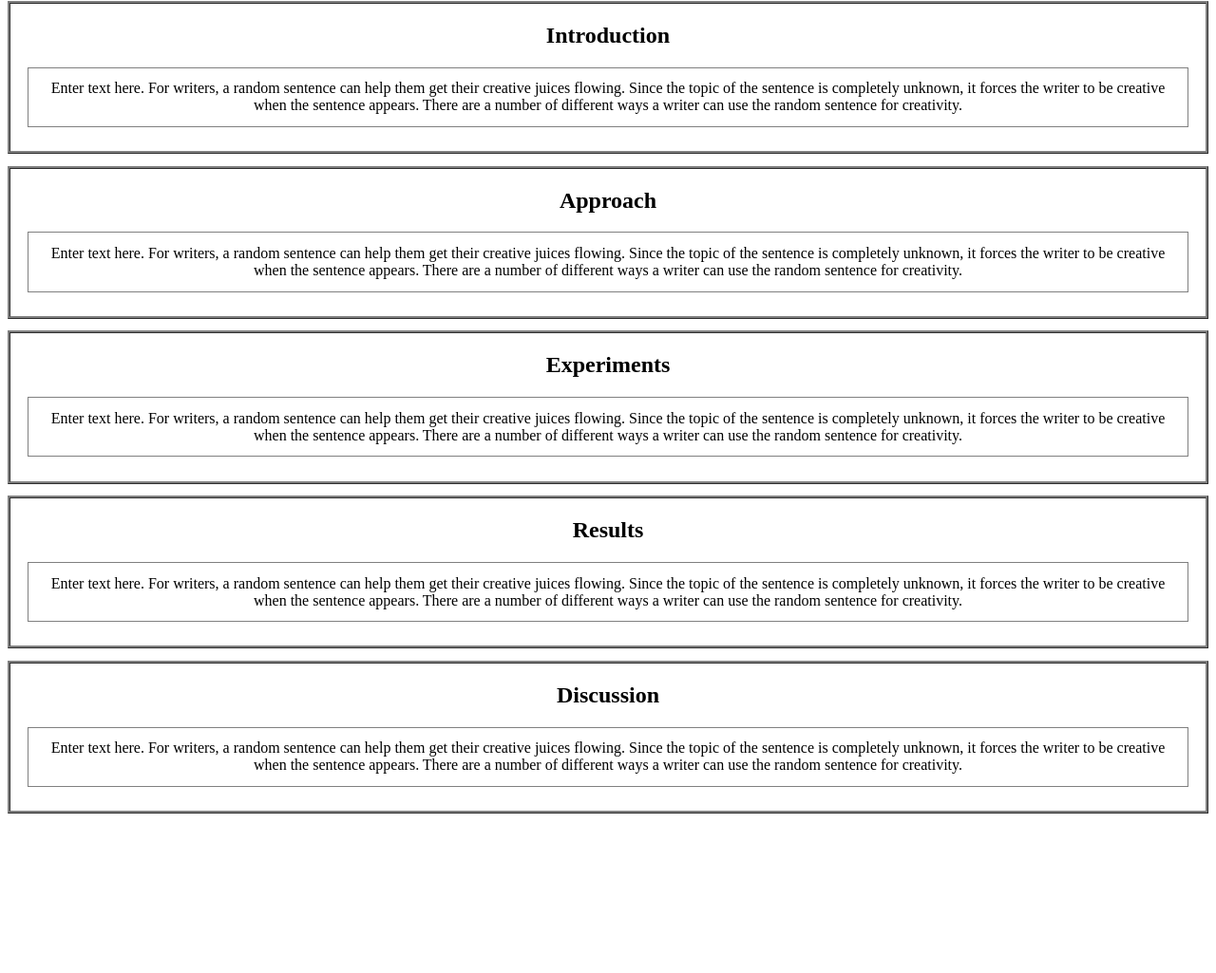
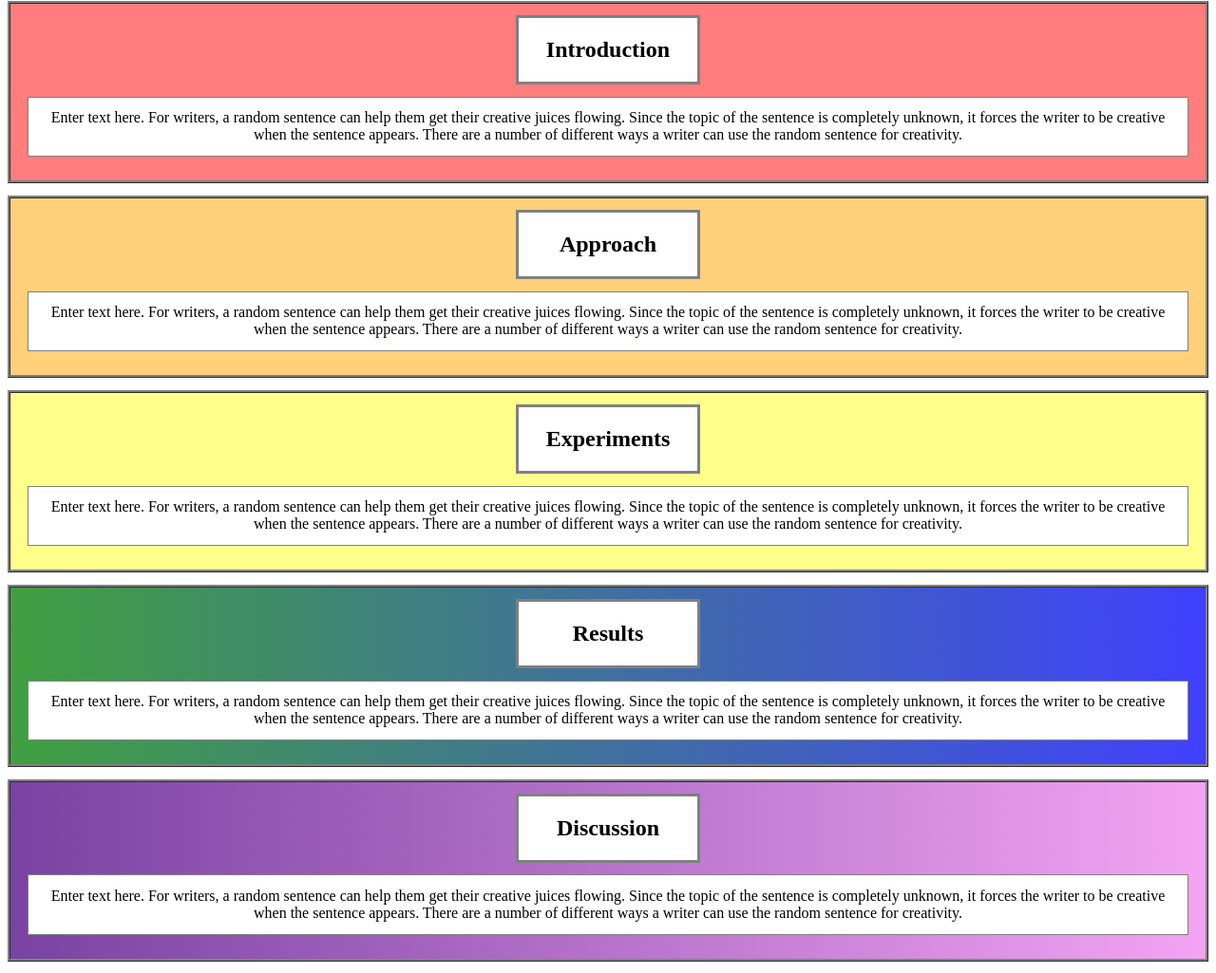
Before and after one commit to reneew7/roygbivision, a plain HTML site: page index.html in a window 1280 px wide. Shown: the part 298-1323 px from the top of the page at 95% size. Before the commit the page ends 1168 px from the top, so only its background shows below. Drawn offline with Linux system fonts and the light colour scheme.

Commit message:
Updated cards with colored backgrounds

```diff
--- a/index.html
+++ b/index.html
@@ -7,46 +7,58 @@
   </head>
   <body>
     <div class="header-card">
-      <div class="inner-card">
+      <div class="header-inner-card">
         <h1>CSE 455 Final Project - roygbivision</h1>
         <h3>By Anne Pham, Renee Wang, Jyoti Lama, & Ethan Chen</h3>
       </div>
     </div>
 
-    <div class="body-card">
+    <div class="body-card" id="first">
+      <div class="inner-card">
         <h2>Introduction</h2>
+      </div>
 
       <div class="paragraph-card">
         Enter text here. For writers, a random sentence can help them get their creative juices flowing. Since the topic of the sentence is completely unknown, it forces the writer to be creative when the sentence appears. There are a number of different ways a writer can use the random sentence for creativity.
       </div>
     </div>
 
-    <div class="body-card">
+    <div class="body-card" id="second">
+      <div class="inner-card">
         <h2>Approach</h2>
+      </div>
 
       <div class="paragraph-card">
         Enter text here. For writers, a random sentence can help them get their creative juices flowing. Since the topic of the sentence is completely unknown, it forces the writer to be creative when the sentence appears. There are a number of different ways a writer can use the random sentence for creativity.
       </div>
     </div>
 
-    <div class="body-card">
+    <div class="body-card" id="third">
+      <div class="inner-card">
         <h2>Experiments</h2>
+      </div>
+
 
       <div class="paragraph-card">
         Enter text here. For writers, a random sentence can help them get their creative juices flowing. Since the topic of the sentence is completely unknown, it forces the writer to be creative when the sentence appears. There are a number of different ways a writer can use the random sentence for creativity.
       </div>
     </div>
 
-    <div class="body-card">
+    <div class="body-card" id="fourth">
+      <div class="inner-card">
         <h2>Results</h2>
+      </div>
+
 
       <div class="paragraph-card">
         Enter text here. For writers, a random sentence can help them get their creative juices flowing. Since the topic of the sentence is completely unknown, it forces the writer to be creative when the sentence appears. There are a number of different ways a writer can use the random sentence for creativity.
       </div>
     </div>
 
-    <div class="body-card">
+    <div class="body-card" id="fifth">
+      <div class="inner-card">
         <h2>Discussion</h2>
+      </div>
 
       <div class="paragraph-card">
         Enter text here. For writers, a random sentence can help them get their creative juices flowing. Since the topic of the sentence is completely unknown, it forces the writer to be creative when the sentence appears. There are a number of different ways a writer can use the random sentence for creativity.
--- a/styles.css
+++ b/styles.css
@@ -7,12 +7,22 @@
   background: linear-gradient(to right, red, orange , yellow, green, blue, indigo, violet);
 }
 
-.inner-card {
+.header-inner-card {
   border: medium solid gray;
   width: 45%;
   margin: auto;
   background-color: white;
   text-align: center;
+}
+
+.inner-card {
+  border: medium solid gray;
+  width: 15%;
+  margin: auto;
+  background-color: white;
+  text-align: center;
+  margin-top: 1%;
+  margin-bottom: 1%;
 }
 
 .body-card {
@@ -23,7 +33,36 @@
   margin-bottom: 1%;
 }
 
+#first {
+  background-color: #ff000082;
+}
+
+#second {
+  background-color: #ffa50085;
+}
+
+#third {
+  background-color: #ffff0073;
+}
+
+#fourth {
+  background: green;
+  background: -webkit-linear-gradient(left, #008000bf, #0000febf);
+  background: -o-linear-gradient(right, #008000bf, #0000febf);
+  background: -moz-linear-gradient(right, #008000bf, #0000febf);
+  background: linear-gradient(to right, #008000bf, #0000febf);
+}
+
+#fifth {
+  background: indigo;
+  background: -webkit-linear-gradient(left, #4b0082bd, #ee82eeba);
+  background: -o-linear-gradient(right, #4b0082bd, #ee82eeba);
+  background: -moz-linear-gradient(right, #4b0082bd, #ee82eeba);
+  background: linear-gradient(to right, #4b0082bd, #ee82eeba);
+}
+
 .paragraph-card {
+  background-color: white;
   border: thin ridge gray;
   padding: 1%;
   width: 95%;
```
Lines whose indentation alone changed are shown as unchanged.
